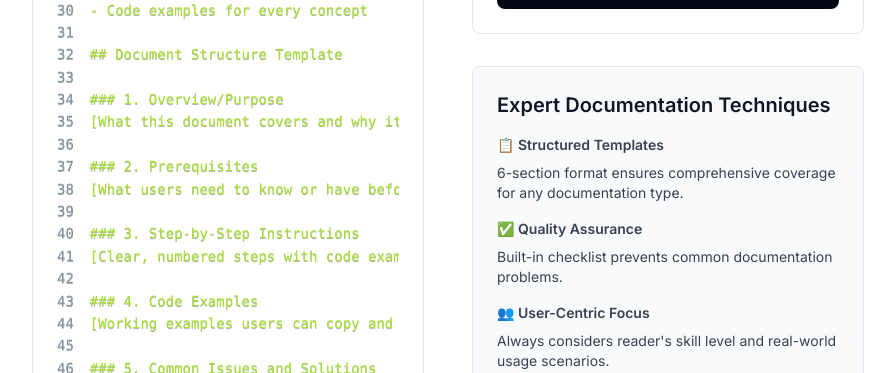
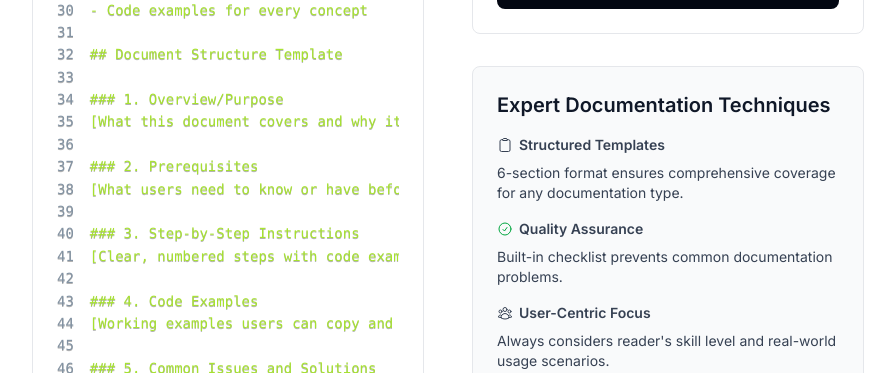
Before and after one commit to wu-changxing/connectonion-docs-site, a Next.js app: page /prompts/examples/technical-writer in a window 1280 px wide. Shown: the part 2700-3073 px from the top of the page, without its empty margins (320-1215 px from the left). Built offline with nearby package versions, Linux system fonts and the light colour scheme; no server answers.

Commit message:
iter: replace emoji h4 icons with react-icons in technical-writer page

```diff
--- a/app/prompts/examples/technical-writer/page.tsx
+++ b/app/prompts/examples/technical-writer/page.tsx
@@ -1,7 +1,7 @@
 'use client'
 
 import React, { useState } from 'react'
-import { HiOutlineClipboard, HiOutlineCheck, HiOutlineDocumentText, HiOutlineArrowRight, HiOutlineArrowLeft, HiOutlineArrowDownTray, HiOutlineLightBulb, HiOutlineChatBubbleOvalLeft, HiOutlineBookOpen, HiOutlineRectangleGroup } from 'react-icons/hi2'
+import { HiOutlineClipboard, HiOutlineCheck, HiOutlineDocumentText, HiOutlineArrowRight, HiOutlineArrowLeft, HiOutlineArrowDownTray, HiOutlineLightBulb, HiOutlineChatBubbleOvalLeft, HiOutlineBookOpen, HiOutlineRectangleGroup, HiOutlineCheckCircle, HiOutlineUserGroup } from 'react-icons/hi2'
 import { Prism as SyntaxHighlighter } from 'react-syntax-highlighter'
 import { okaidia as monokai } from 'react-syntax-highlighter/dist/esm/styles/prism'
 import Link from 'next/link'
@@ -382,15 +382,15 @@ ${expectedOutput}
             <h3 className="text-xl font-semibold text-gray-900 mb-4">Expert Documentation Techniques</h3>
             <div className="space-y-4 text-sm">
               <div>
-                <h4 className="font-semibold text-gray-700 mb-2">📋 Structured Templates</h4>
+                <h4 className="font-semibold text-gray-700 mb-2 flex items-center gap-1.5"><HiOutlineClipboard className="w-4 h-4 flex-shrink-0" />Structured Templates</h4>
                 <p className="text-gray-700">6-section format ensures comprehensive coverage for any documentation type.</p>
               </div>
               <div>
-                <h4 className="font-semibold text-gray-700 mb-2">✅ Quality Assurance</h4>
+                <h4 className="font-semibold text-gray-700 mb-2 flex items-center gap-1.5"><HiOutlineCheckCircle className="w-4 h-4 text-green-600 flex-shrink-0" />Quality Assurance</h4>
                 <p className="text-gray-700">Built-in checklist prevents common documentation problems.</p>
               </div>
               <div>
-                <h4 className="font-semibold text-gray-700 mb-2">👥 User-Centric Focus</h4>
+                <h4 className="font-semibold text-gray-700 mb-2 flex items-center gap-1.5"><HiOutlineUserGroup className="w-4 h-4 flex-shrink-0" />User-Centric Focus</h4>
                 <p className="text-gray-700">Always considers reader's skill level and real-world usage scenarios.</p>
               </div>
             </div>
```
